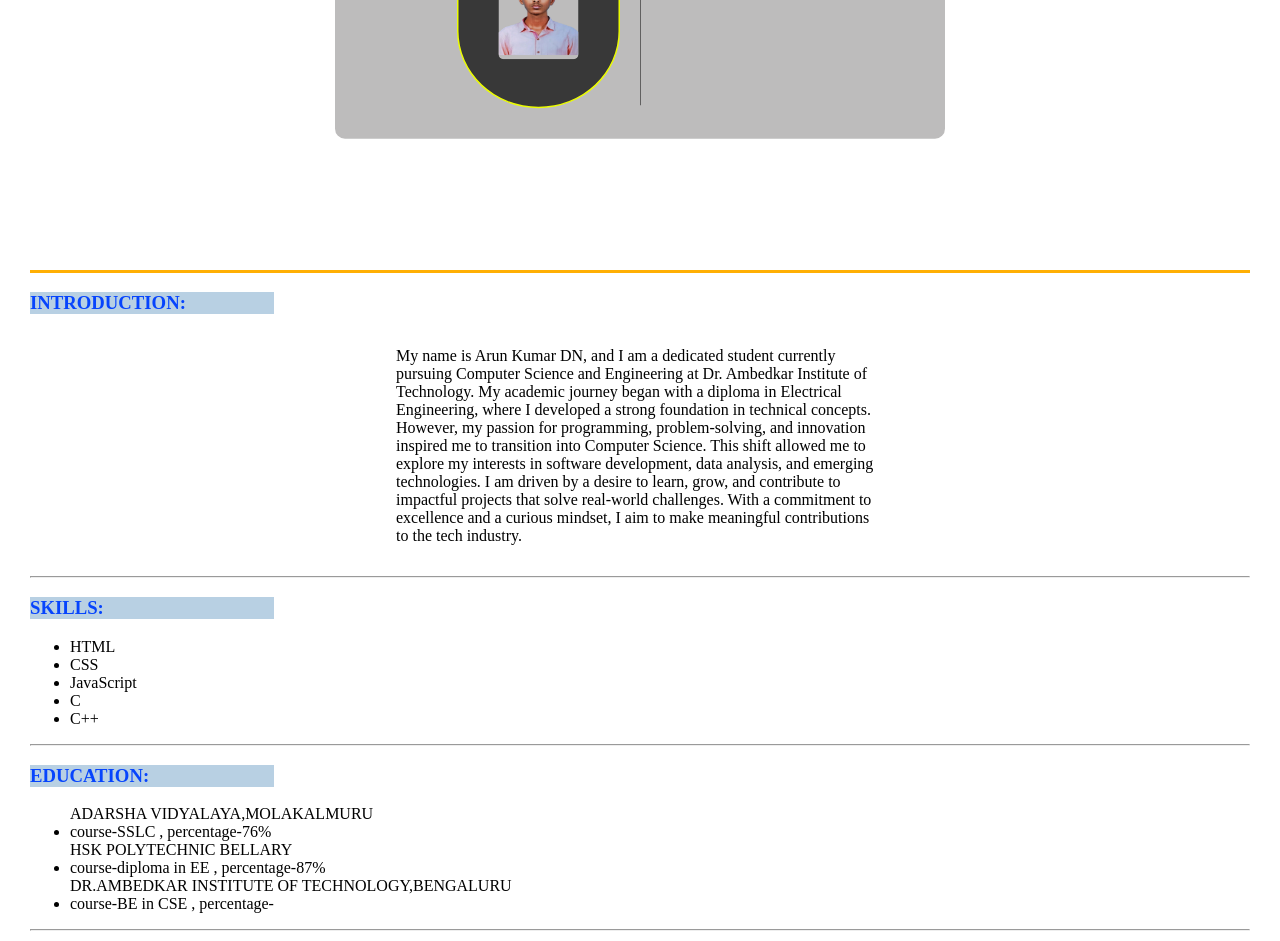
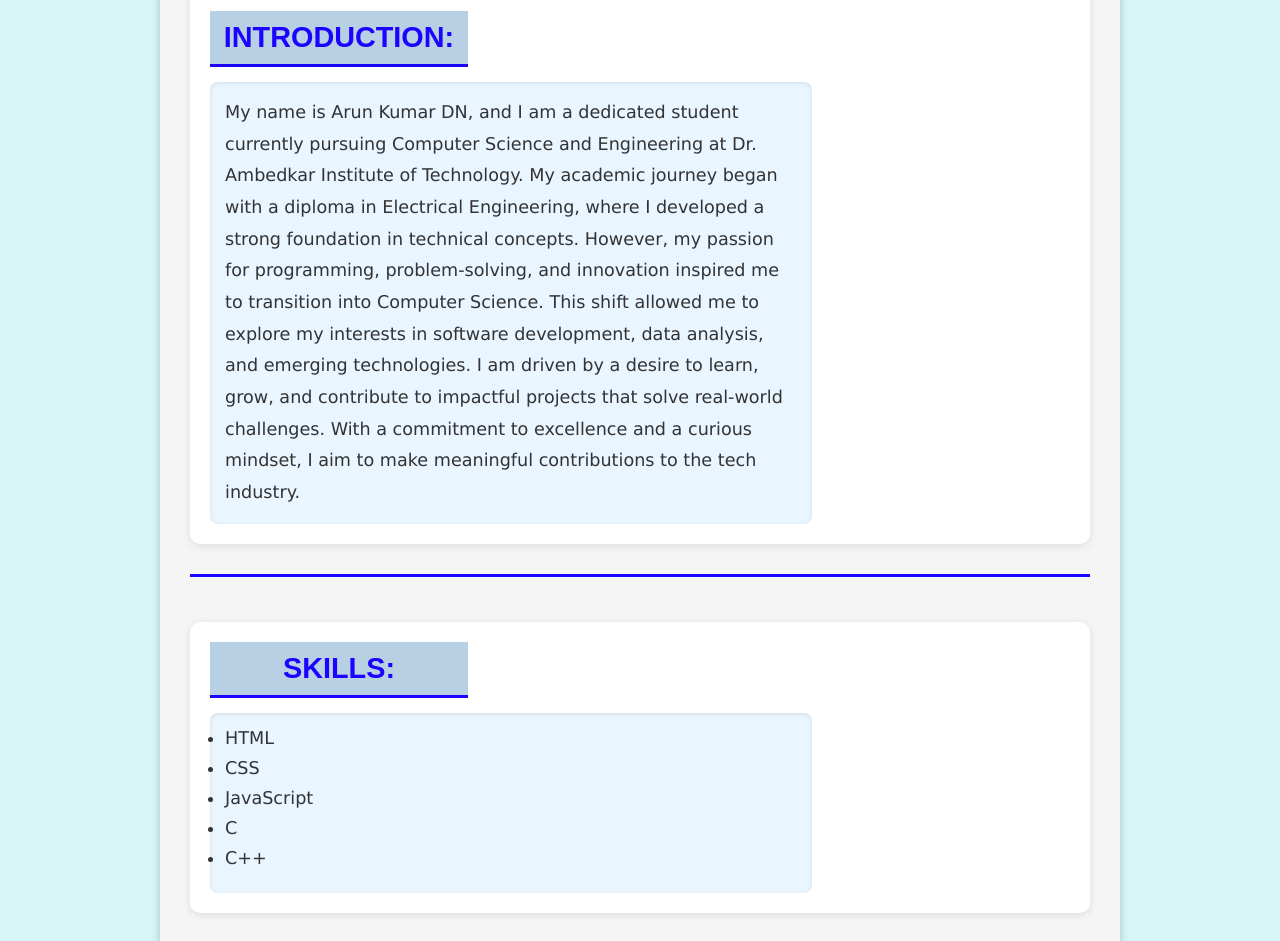
Before and after one commit to dndna064/portfolio-Arun-kumar-DN, a plain HTML site: page index.html in a window 1280 px wide. Shown: the part 326-1267 px from the top of the page. Drawn offline with Linux system fonts and the light colour scheme.

Commit message:
Update new.css

```diff
--- a/new.css
+++ b/new.css
@@ -1,96 +1,103 @@
 body{
     margin:0;
-  padding: 30px;
-  background-color:rgb(255, 255, 255);
+  padding: 0px;
+  background-color:rgb(216, 245, 247);
   color: rgb(0, 0, 0);
-  h3{
-    color: rgb(6, 68, 253);
-    text-align: left;
-    background-color: rgb(184, 208, 227);
-    width: 20%
-  }
 
 }
 
 .img .head {
- display: flex;
  margin-left:300px;
- margin:7% 0% 0% 10%;
- color: rgb(4, 4, 251);
-
+ margin:8% 0% 0% 4%;
+ color: rgb(255, 8, 0);
+ padding:0%;
+ font-size: 1.3em; /* Increases text size inside the .head div */
+ font-family: 'Courier New', monospace; /* Retro typewriter style */
 }
 .head p{
     text-align: left;
     padding-left: 0%;
+    color: rgb(35, 38, 38);
+    font-family: 'Lucida Handwriting', cursive; /* Elegant cursive */
+
 
 }
+header{
+  height: 200px;
+  background-color: rgb(9, 150, 237);
+}
 .img {
-
-    border-radius:20px ;
-    margin-left:0%;
-    margin-bottom: 0%;
-    padding-top: 5%;
-    padding-bottom: 5%;
+    border:solid rgb(255, 145, 0); /* Border color */
+    border-width: 6px; /* Border width */
+    border-radius:40px ;
+    padding-top:0%;
     display: flex;
+    height:450px;
     width: 100%;
-    background-color: #bdbcbc;
-    transform: scale(0.5); /* Scales the container to 80% of its original size */
-    transform-origin: center; /* Ensures scaling happens from the center */
-
+    background-color: rgb(210, 220, 255);
+    transform: scale(0.5); /* Slightly scales the image */
+    transform-origin: top; /* Ensures scaling happens from the top */
+    animation: moveUp 0.6s ease-out; /* Applies the animation */
+}
+.pic {
+    display: flex;
+    justify-content: center; /* Centers the image horizontally */
+    align-items: center; /* Centers the image vertically */
+    margin: 0% 0% 0% 20%; /* Adjust margins */
+    background-color: rgb(210, 220, 255); /* Background color */
 }
 
-.pic{
-    display: flex;
-    height: 380px;
-    width: 320px;
-    overflow:hidden;
-    border:solid rgb(235, 252, 3);
-    border-radius: 50%/40%;
-    margin: 5px 0% 0% 20% ;
-    background-color: rgb(56, 56, 56);
+.pic img{
+  border: solid rgb(0, 0, 0); /* Border color */
+    border-radius: 50%/40%; /* Fully circular border */
+    height:500px;
+    width:460px;
+    margin-top: 55%;
+    background-color: rgb(205, 51, 51);
 }
+
+
 
 .vr{
     position: absolute;
-    margin-top: 5px;
+    margin-top: 2%;
+    overflow: hidden;
     left:50%;
     width:1px;
     height: 380px;
-    background-color: rgb(5, 5, 5);
+    background-color: rgb(0, 0, 0);
     margin-left:0%;
     margin-bottom: 0%;
 }
-.intro p{
-    padding-top: 15px;
-    padding-bottom: 15px;
-    margin-left: 30%;
-    margin-right: 30%;
-    text-align: left;
+
+.intro, .skills, .edu, .proj {
+    display: flex; /* Aligns child elements horizontally */
+    justify-content: space-between; /* Distributes space evenly */
+    align-items: stretch; /* Ensures child elements stretch to the same height */
+    margin-top: 5%; /* Keeps the top margin */
+    gap: 0; /* Removes any gap between child elements */
 }
 
-.skills p{
-    padding-top: 15px;
-    padding-bottom: 15px;
-    margin-left: 30%;
-    margin-right: 30%;
-    text-align: left;
+.intro h3, .skills h3, .edu h3, .proj h3 {
+    margin: 0; /* Removes default margin */
+    padding: 10px; /* Adds padding for better spacing */
+    background-color: rgb(184, 208, 227); /* Adds background color */
+    box-sizing: border-box; /* Ensures padding is included within the border */
+    width: 30%; /* Sets a fixed width for h3 */
+    text-align: center; /* Centers text inside h3 */
+    height: 100%; /* Ensures h3 fills the height of its parent container */
 }
 
-.edu p{
-    padding-top: 15px;
-    padding-bottom: 15px;
-    margin-left: 30%;
-    margin-right: 30%;
-    text-align: left;
+.intro p, .skills ul, .edu ul, .proj ol {
+    margin: 0; /* Removes default margin */
+    padding: 10px; /* Adds padding for better spacing */
+    background-color: rgb(181, 229, 239); /* Adds background color */
+    box-sizing: border-box; /* Ensures padding is included within the border */
+    width: 70%; /* Sets a fixed width for the content */
+    text-align: left; /* Aligns text inside the content */
+    height: 100%; /* Ensures content fills the height of its parent container */
 }
 
-.proj p{
-    padding-top: 15px;
-    padding-bottom: 15px;
-    margin-left: 30%;
-    margin-right: 30%;
-    text-align: left;
-}
 .links{
     padding-top: 15px;
     padding-bottom: 15px;
@@ -135,3 +142,177 @@ body{
   #contact-information button:hover {
     background-color: #d9b9b5;
   }
+
+@keyframes moveUp {
+    from {
+        transform: translateY(100%); /* Starts from the bottom */
+
+    }
+
+    to {
+        transform: translateY(0); /* Ends at the top */
+        transform: scale(0.5); /* Slightly scales the image */
+    }
+}
+
+/* Footer Styling */
+footer {
+  background-color: #1f729b; /* Changed to a solid color */
+  padding: 20px 10px; /* Reduced padding */
+  text-align: center;
+}
+
+.footer-content {
+  display: flex;
+  flex-wrap: wrap;
+  justify-content: space-around; /* Center sections evenly */
+  align-items: center; /* Align items vertically */
+  gap: 20px; /* Reduced gap for compact layout */
+}
+
+.contact-info {
+  flex: 1;
+  min-width: 150px; /* Reduced minimum width */
+  font-size: 14px; /* Adjusted font size */
+}
+
+.contact-info ul {
+  list-style: none;
+  padding: 0;
+  margin: 0;
+}
+
+.contact-info li {
+  margin: 5px 0; /* Reduced spacing */
+}
+
+.social-links {
+  flex: 1;
+  min-width: 150px;
+  display: flex;
+  justify-content: center;
+  gap: 10px; /* Reduced gap between icons */
+}
+
+.social-links a img {
+  border-radius: 50%;
+  width: 30px; /* Reduced icon size */
+  height: 30px;
+  transition: transform 0.3s ease;
+}
+
+.social-links a img:hover {
+  transform: scale(1.1);
+}
+
+.contact-form {
+  flex: 1;
+  min-width: 150px;
+  text-align: left;
+}
+
+.contact-form form {
+  display: block;
+}
+
+.contact-form label {
+  display: block;
+  margin: 5px 0; /* Reduced spacing */
+  font-size: 12px; /* Adjusted font size */
+}
+
+.contact-form input {
+  width: 100%;
+  padding: 5px; /* Reduced padding */
+  margin-bottom: 5px; /* Reduced spacing */
+  border: 1px solid #ccc;
+  border-radius: 3px; /* Reduced border radius */
+}
+
+.contact-form button {
+  background-color: #1c03ff;
+  color: white;
+  border: none;
+  padding: 8px 15px; /* Reduced button size */
+  border-radius: 3px; /* Reduced border radius */
+  cursor: pointer;
+  transition: background-color 0.3s ease;
+}
+
+.contact-form button:hover {
+  background-color: #0a02a8;
+}
+
+/* Styling for the main section */
+main {
+  padding: 30px;
+  background-color: #f5f5f5;
+  border-radius: 15px;
+  box-shadow: 0 4px 10px rgba(0, 0, 0, 0.2);
+  margin: 20px auto;
+  max-width: 900px;
+}
+
+/* Styling for section headers */
+main h3 {
+  font-family: 'Arial', sans-serif;
+  font-size: 1.8em;
+  color: #1c03ff;
+  margin-bottom: 15px;
+  border-bottom: 3px solid #1c03ff;
+  display: inline-block;
+  text-transform: uppercase;
+}
+
+/* Styling for paragraphs */
+main p {
+  font-family: 'Verdana', sans-serif;
+  font-size: 1.1em;
+  line-height: 1.8;
+  color: #333;
+  text-align: justify;
+}
+
+/* Styling for lists */
+main ul, main ol {
+  padding-left: 20px;
+  font-family: 'Verdana', sans-serif;
+  font-size: 1.1em;
+  color: #333;
+}
+
+main ul li, main ol li {
+  margin-bottom: 10px;
+}
+
+/* Add spacing between sections */
+main > div {
+  margin-bottom: 30px;
+}
+
+/* Horizontal rule styling */
+main hr {
+  border: none;
+  height: 3px;
+  background-color: #1c03ff;
+  margin: 30px 0;
+}
+
+/* Styling for intro, skills, education, and projects sections */
+.intro, .skills, .edu, .proj {
+  display: flex;
+  flex-direction: column;
+  gap: 15px;
+  background-color: #ffffff;
+  padding: 20px;
+  border-radius: 10px;
+  box-shadow: 0 2px 8px rgba(0, 0, 0, 0.1);
+}
+
+/* Styling for content inside sections */
+.intro p, .skills ul, .edu ul, .proj ol {
+  background-color: #e9f5ff;
+  padding: 15px;
+  border-radius: 8px;
+  box-shadow: inset 0 1px 4px rgba(0, 0, 0, 0.1);
+}
```
